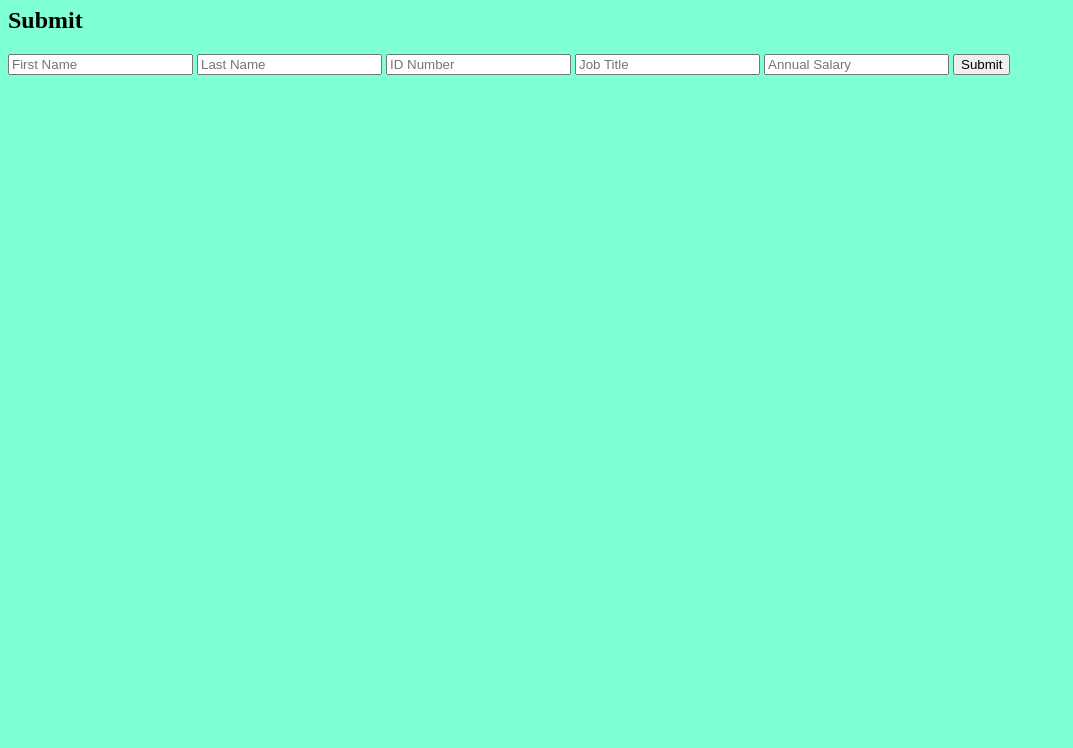
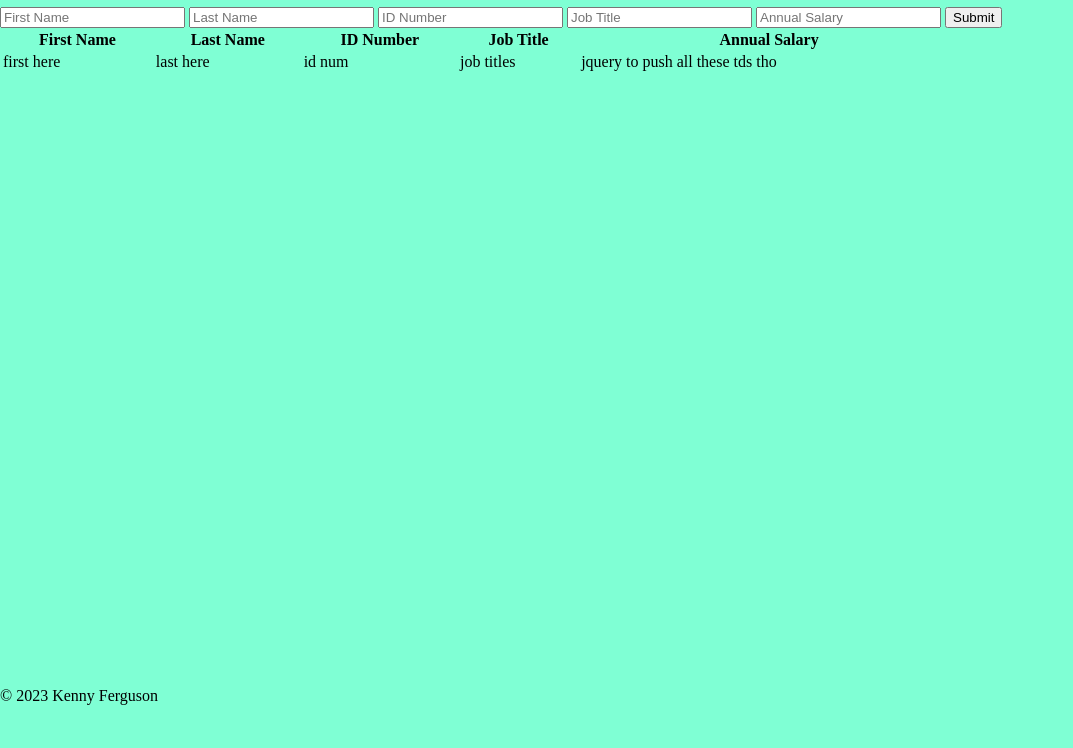
Before and after one commit to Kennyfergy/jQuery-Salary-Calculator, a plain HTML site: page index.html in a window 1280 px wide. Shown: the part 73-821 px from the top of the page, without its empty margins (0-1073 px from the left). Before the commit the page ends 800 px from the top, so only its background shows below. Drawn offline with Linux system fonts and the light colour scheme.

Commit message:
added table data to get set up

```diff
--- a/CSS/styles.css
+++ b/CSS/styles.css
@@ -1,3 +1,12 @@
 body {
-    background-color: aquamarine;
+  background-color: aquamarine;
+  min-height: 100vh;
+  margin: 0;
 }
+
+#footer {
+  position: absolute;
+  bottom: 0;
+  width: 100%;
+  height: 2.5rem;
+}
--- a/index.html
+++ b/index.html
@@ -1,13 +1,12 @@
 <!DOCTYPE html>
 <html lang="en">
   <head>
-    <meta charset="UTF-8">
-    <meta name="viewport" content="width=device-width, initial-scale=1.0">
+    <meta charset="UTF-8" />
+    <meta name="viewport" content="width=device-width, initial-scale=1.0" />
     <title>jQuery Salary Calculator</title>
-    <link rel="stylesheet" href="CSS/styles.css">
+    <link rel="stylesheet" href="CSS/styles.css" />
     <script src="vendor/jQuery.js"></script>
     <script src="JS/client.js"></script>
-
   </head>
   <body>
     <main id="form">
@@ -15,14 +14,39 @@
         <h1>Salary Calculator</h1>
       </header>
       <section>
-            <h2> Submit </h2>
-            <input type="text" placeholder="First Name" id="firstName"/>
-            <input type="text" placeholder="Last Name" id="lastName"/>
-            <input type="number" placeholder="ID Number" id="idNumber"/>
-            <input type="text" placeholder="Job Title" id="jobTitle"/>
-            <input type="number" placeholder="Annual Salary" id="annualSalary"/>
+        <h2></h2>
+        <input type="text" placeholder="First Name" id="firstName" />
+        <input type="text" placeholder="Last Name" id="lastName" />
+        <input type="number" placeholder="ID Number" id="idNumber" />
+        <input type="text" placeholder="Job Title" id="jobTitle" />
+        <input type="number" placeholder="Annual Salary" id="annualSalary" />
         <button id="submitButton" type="submit">Submit</button>
       </section>
+      <table style="width: 75%">
+        <thead>
+          <tr>
+            <th>First Name</th>
+            <th>Last Name</th>
+            <th>ID Number</th>
+            <th>Job Title</th>
+            <th>Annual Salary</th>
+          </tr>
+        </thead>
+        <tbody>
+          <tr>
+            <td>first here</td>
 
+            <td>last here</td>
+
+            <td>id num</td>
+
+            <td>job titles</td>
+
+            <td>jquery to push all these tds tho</td>
+          </tr>
+        </tbody>
+      </table>
+      <footer id="footer">&copy; 2023 Kenny Ferguson</footer>
+    </main>
   </body>
 </html>
```
Lines whose indentation alone changed are shown as unchanged.
